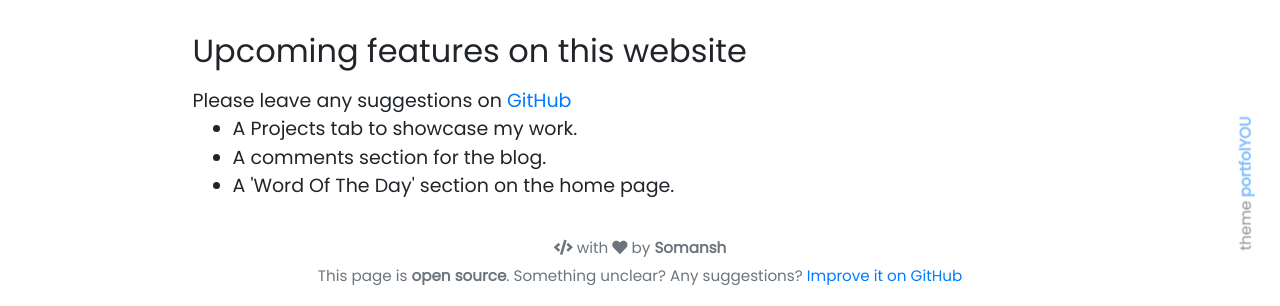
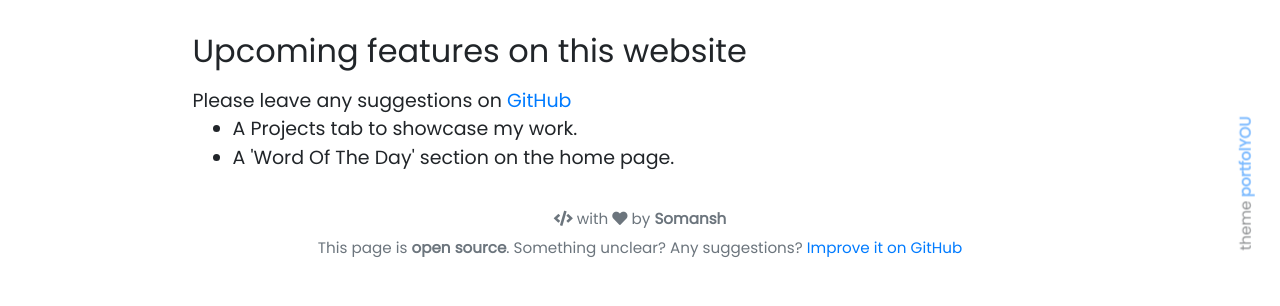
Before and after one commit to somanshreddy/somanshreddy.github.io, a Jekyll site: the page built from pages/about.md, in a window 1280 px wide and 900 px high, scrolled down 1514 px, cut to the strip 594-900 px from the top of the window. Built offline with Jekyll 4.4.1, drawn with Linux system fonts in a browser that asks for light colours; nearby versions of some CDN libraries; emoji names are drawn with the system emoji font; after the commit the page ends 2385 px from its top, so only the background shows below that.

Commit message:
Updated upcoming features because the capability add comments have been added to the blog

```diff
--- a/_includes/about/upcoming_features.html
+++ b/_includes/about/upcoming_features.html
@@ -5,7 +5,6 @@
 
   <ul>
   	<li>A Projects tab to showcase my work.</li>
-  	<li>A comments section for the blog.</li>
   	<li>A 'Word Of The Day' section on the home page.</li>
   </ul>
 
```
